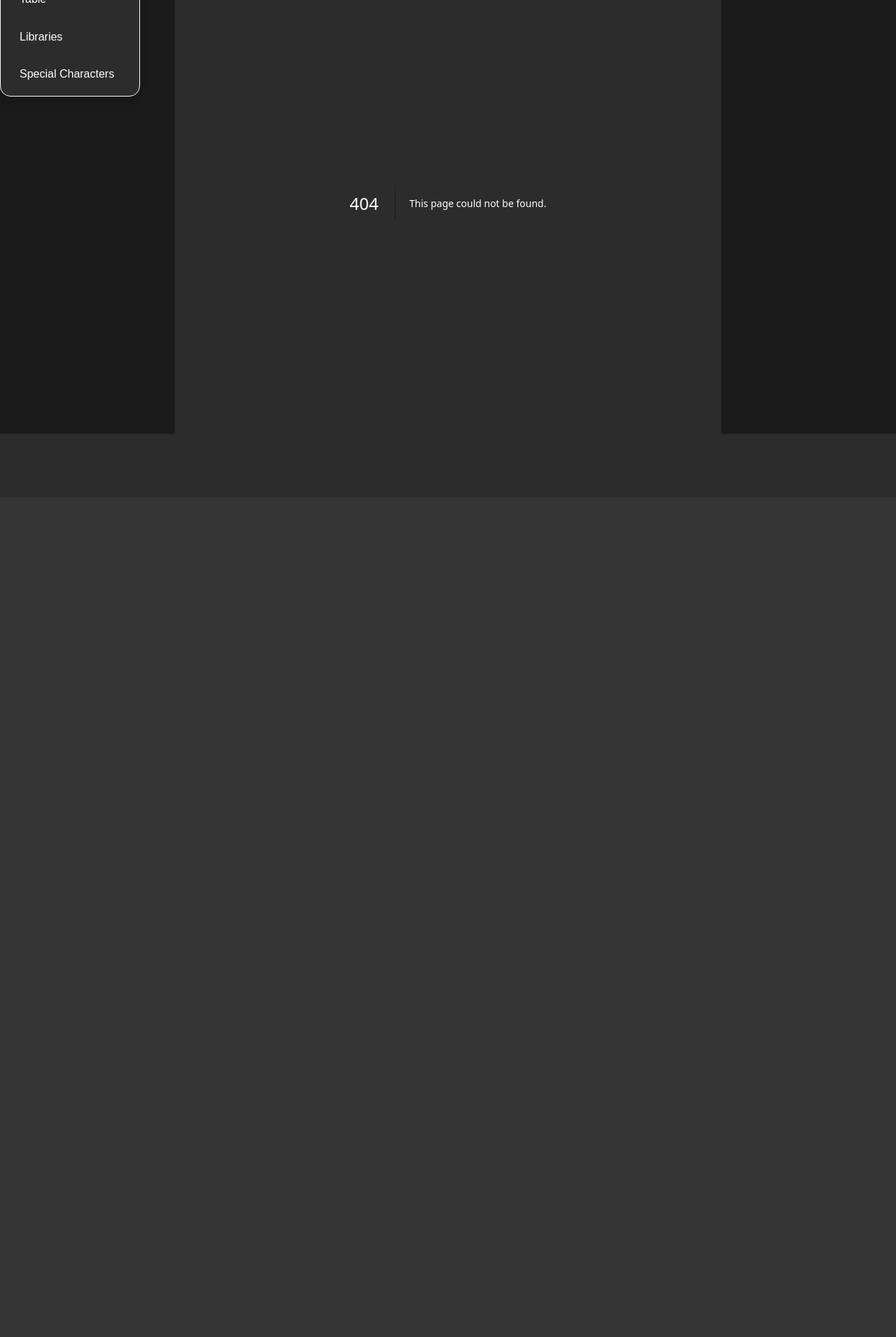
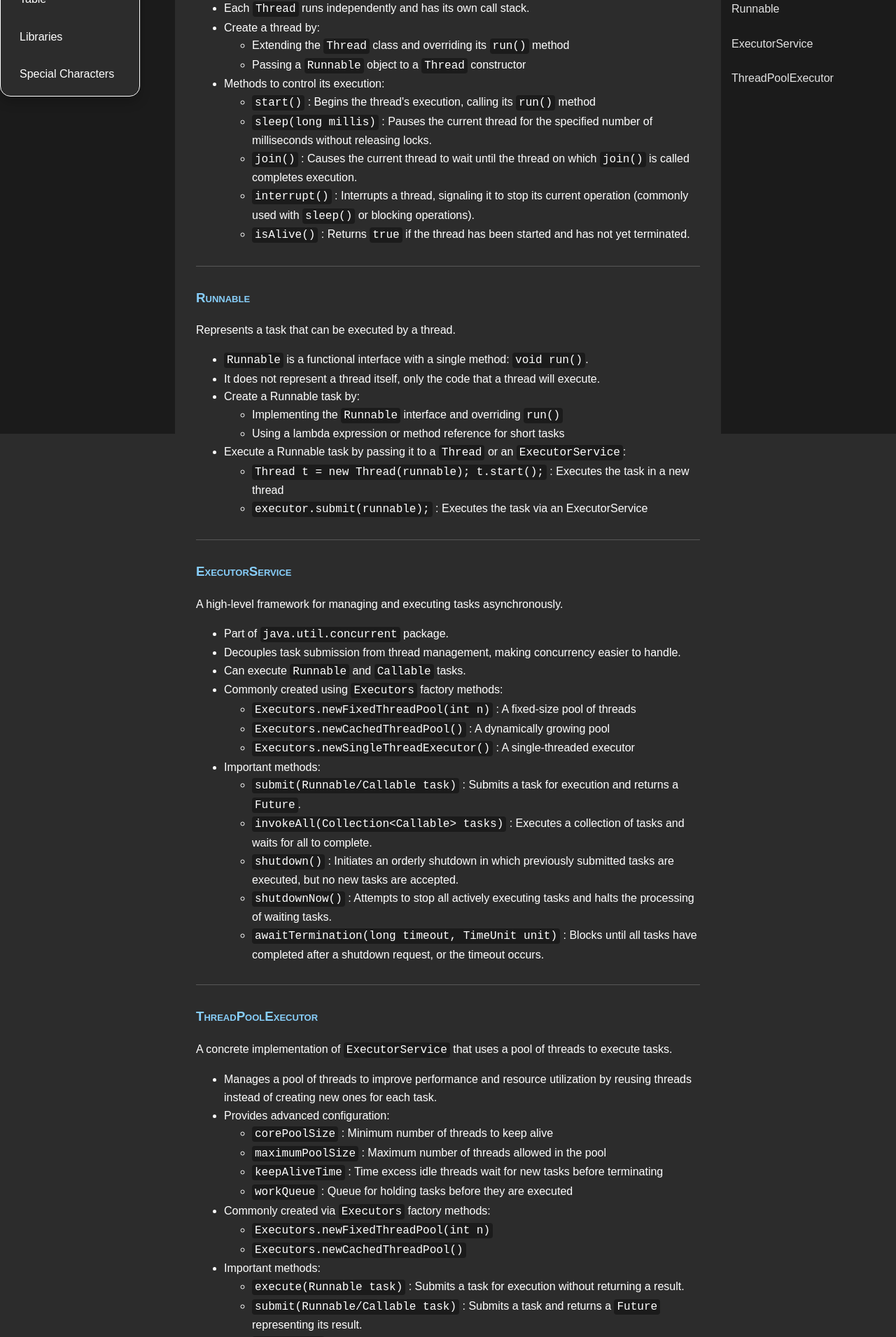
Before and after one commit to tuantrancode/tuantrancode.github.io, a Next.js app in the folder react/: page /Java/java-multithread in a window 1280 px wide. Before the commit this address had no page. Shown: the part 180-2091 px from the top of the page at 70% size. Before the commit the page ends 891 px from the top, so only its background shows below. Built offline with nearby package versions, Linux system fonts and the light colour scheme.

Commit message:
Add Multithreading page to Java

```diff
--- /dev/null
+++ b/react/src/app/Java/java-multithread/page.js
@@ -0,0 +1,202 @@
+import SearchContainer from '@/components/shared/SearchContainer';
+
+export const metadata = {
+  title: 'Java Multithreading',
+  description: 'Notes on multhreading in Java',
+};
+
+export default function JavaMultithread() {
+  return (
+    <>
+      {/* THREAD */}
+      <section>
+        <h3 className='section-header' id='thread'>
+          Thread
+        </h3>
+        <p>Represents an actual thread of execution</p>
+        <ul>
+          <li>
+            Each <code>Thread</code> runs independently and has its own call stack.
+          </li>
+          <li>Create a thread by:</li>
+          <ul>
+            <li>
+              Extending the <code>Thread</code> class and overriding its <code>run()</code> method
+            </li>
+            <li>
+              Passing a <code>Runnable</code> object to a <code>Thread</code> constructor
+            </li>
+          </ul>
+          <li>Methods to control its execution:</li>
+          <ul>
+            <li>
+              <code>start()</code> : Begins the thread's execution, calling its <code>run()</code> method
+            </li>
+            <li>
+              <code>sleep(long millis)</code> : Pauses the current thread for the specified number of milliseconds
+              without releasing locks.
+            </li>
+            <li>
+              <code>join()</code> : Causes the current thread to wait until the thread on which <code>join()</code> is
+              called completes execution.
+            </li>
+            <li>
+              <code>interrupt()</code> : Interrupts a thread, signaling it to stop its current operation (commonly used
+              with <code>sleep()</code> or blocking operations).
+            </li>
+            <li>
+              <code>isAlive()</code> : Returns <code>true</code> if the thread has been started and has not yet
+              terminated.
+            </li>
+          </ul>
+        </ul>
+        <hr />
+      </section>
+
+      {/* RUNNABLE */}
+      <section>
+        <h3 className='section-header' id='runnable'>
+          Runnable
+        </h3>
+        <p>Represents a task that can be executed by a thread.</p>
+        <ul>
+          <li>
+            <code>Runnable</code> is a functional interface with a single method: <code>void run()</code>.
+          </li>
+          <li>It does not represent a thread itself, only the code that a thread will execute.</li>
+          <li>
+            Create a Runnable task by:
+            <ul>
+              <li>
+                Implementing the <code>Runnable</code> interface and overriding <code>run()</code>
+              </li>
+              <li>Using a lambda expression or method reference for short tasks</li>
+            </ul>
+          </li>
+          <li>
+            Execute a Runnable task by passing it to a <code>Thread</code> or an <code>ExecutorService</code>:
+            <ul>
+              <li>
+                <code>Thread t = new Thread(runnable); t.start();</code> : Executes the task in a new thread
+              </li>
+              <li>
+                <code>executor.submit(runnable);</code> : Executes the task via an ExecutorService
+              </li>
+            </ul>
+          </li>
+        </ul>
+        <hr />
+      </section>
+
+      {/* EXECUTOR SERVICE */}
+      <section>
+        <h3 className='section-header' id='executorservice'>
+          ExecutorService
+        </h3>
+        <p>A high-level framework for managing and executing tasks asynchronously.</p>
+        <ul>
+          <li>
+            Part of <code>java.util.concurrent</code> package.
+          </li>
+          <li>Decouples task submission from thread management, making concurrency easier to handle.</li>
+          <li>
+            Can execute <code>Runnable</code> and <code>Callable</code> tasks.
+          </li>
+          <li>
+            Commonly created using <code>Executors</code> factory methods:
+            <ul>
+              <li>
+                <code>Executors.newFixedThreadPool(int n)</code> : A fixed-size pool of threads
+              </li>
+              <li>
+                <code>Executors.newCachedThreadPool()</code> : A dynamically growing pool
+              </li>
+              <li>
+                <code>Executors.newSingleThreadExecutor()</code> : A single-threaded executor
+              </li>
+            </ul>
+          </li>
+          <li>
+            Important methods:
+            <ul>
+              <li>
+                <code>submit(Runnable/Callable task)</code> : Submits a task for execution and returns a{' '}
+                <code>Future</code>.
+              </li>
+              <li>
+                <code>invokeAll(Collection&lt;Callable&gt; tasks)</code> : Executes a collection of tasks and waits for
+                all to complete.
+              </li>
+              <li>
+                <code>shutdown()</code> : Initiates an orderly shutdown in which previously submitted tasks are
+                executed, but no new tasks are accepted.
+              </li>
+              <li>
+                <code>shutdownNow()</code> : Attempts to stop all actively executing tasks and halts the processing of
+                waiting tasks.
+              </li>
+              <li>
+                <code>awaitTermination(long timeout, TimeUnit unit)</code> : Blocks until all tasks have completed after
+                a shutdown request, or the timeout occurs.
+              </li>
+            </ul>
+          </li>
+        </ul>
+        <hr />
+      </section>
+
+    {/* THREAD POOL EXECUTOR SERVICE */}
+      <section>
+  <h3 className='section-header' id='threadpoolexecutor'>
+    ThreadPoolExecutor
+  </h3>
+  <p>A concrete implementation of <code>ExecutorService</code> that uses a pool of threads to execute tasks.</p>
+  <ul>
+    <li>
+      Manages a pool of threads to improve performance and resource utilization by reusing threads instead of creating new ones for each task.
+    </li>
+    <li>
+      Provides advanced configuration:
+      <ul>
+        <li><code>corePoolSize</code> : Minimum number of threads to keep alive</li>
+        <li><code>maximumPoolSize</code> : Maximum number of threads allowed in the pool</li>
+        <li><code>keepAliveTime</code> : Time excess idle threads wait for new tasks before terminating</li>
+        <li><code>workQueue</code> : Queue for holding tasks before they are executed</li>
+      </ul>
+    </li>
+    <li>
+      Commonly created via <code>Executors</code> factory methods:
+      <ul>
+        <li><code>Executors.newFixedThreadPool(int n)</code></li>
+        <li><code>Executors.newCachedThreadPool()</code></li>
+      </ul>
+    </li>
+    <li>
+      Important methods:
+      <ul>
+        <li>
+          <code>execute(Runnable task)</code> : Submits a task for execution without returning a result.
+        </li>
+        <li>
+          <code>submit(Runnable/Callable task)</code> : Submits a task and returns a <code>Future</code> representing its result.
+        </li>
+        <li>
+          <code>shutdown()</code> : Initiates an orderly shutdown where previously submitted tasks are executed but no new tasks are accepted.
+        </li>
+        <li>
+          <code>shutdownNow()</code> : Attempts to stop all actively executing tasks and halts processing of waiting tasks.
+        </li>
+        <li>
+          <code>getPoolSize()</code> : Returns the current number of threads in the pool.
+        </li>
+        <li>
+          <code>getActiveCount()</code> : Returns the approximate number of threads that are actively executing tasks.
+        </li>
+      </ul>
+    </li>
+  </ul>
+</section>
+
+    </>
+  );
+}
--- a/react/src/data/navigation.js
+++ b/react/src/data/navigation.js
@@ -51,6 +51,7 @@ const navSections = [
       { name: 'Java Syntax', link: '/Java/java-syntax' },
       { name: 'Java Core Packages', link: '/Java/java-core' },
       { name: 'Java Collections', link: '/Java/java-collections' },
+      { name: 'Java Multithreading', link: '/Java/java-multithread' },
       { name: 'Interface vs Inheritance', link: '/Java/java-comparison' },
     ],
   },
```
Also changed, not shown: react/src/app/Java/java-core/page.js (+0 -7 lines).
